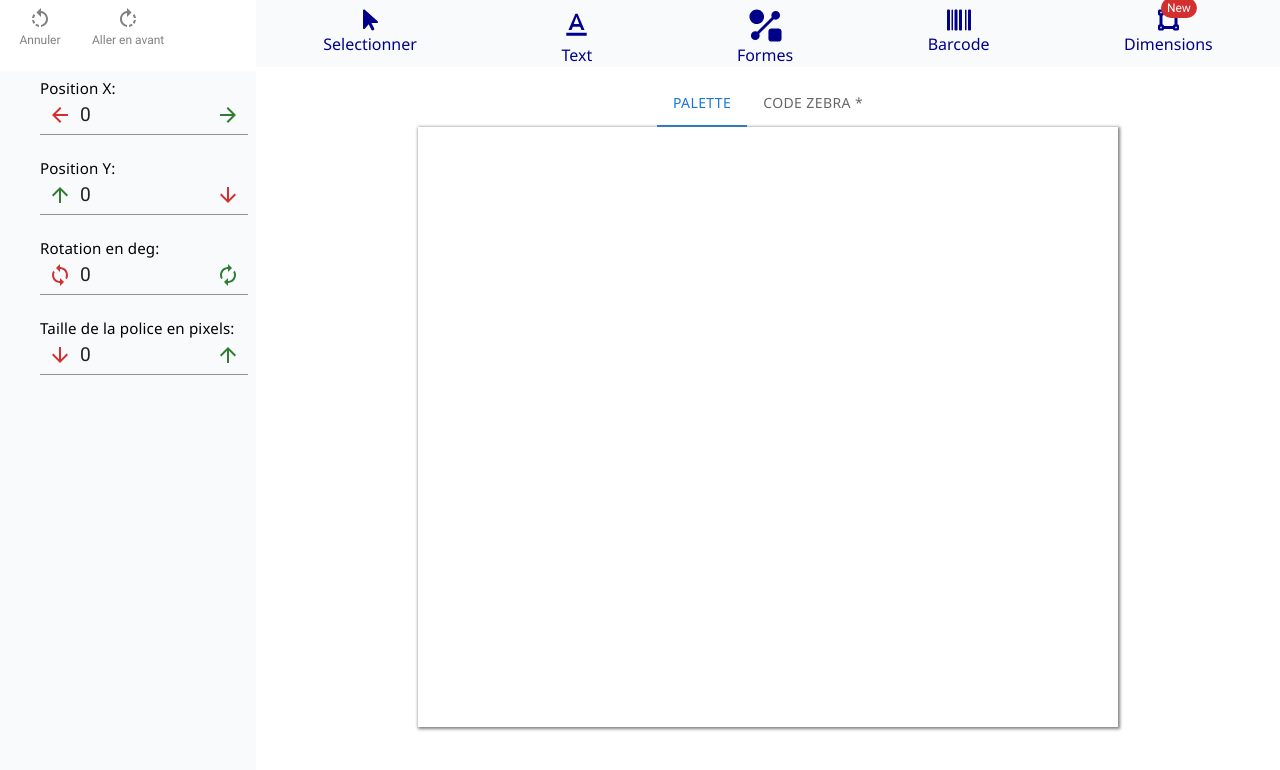
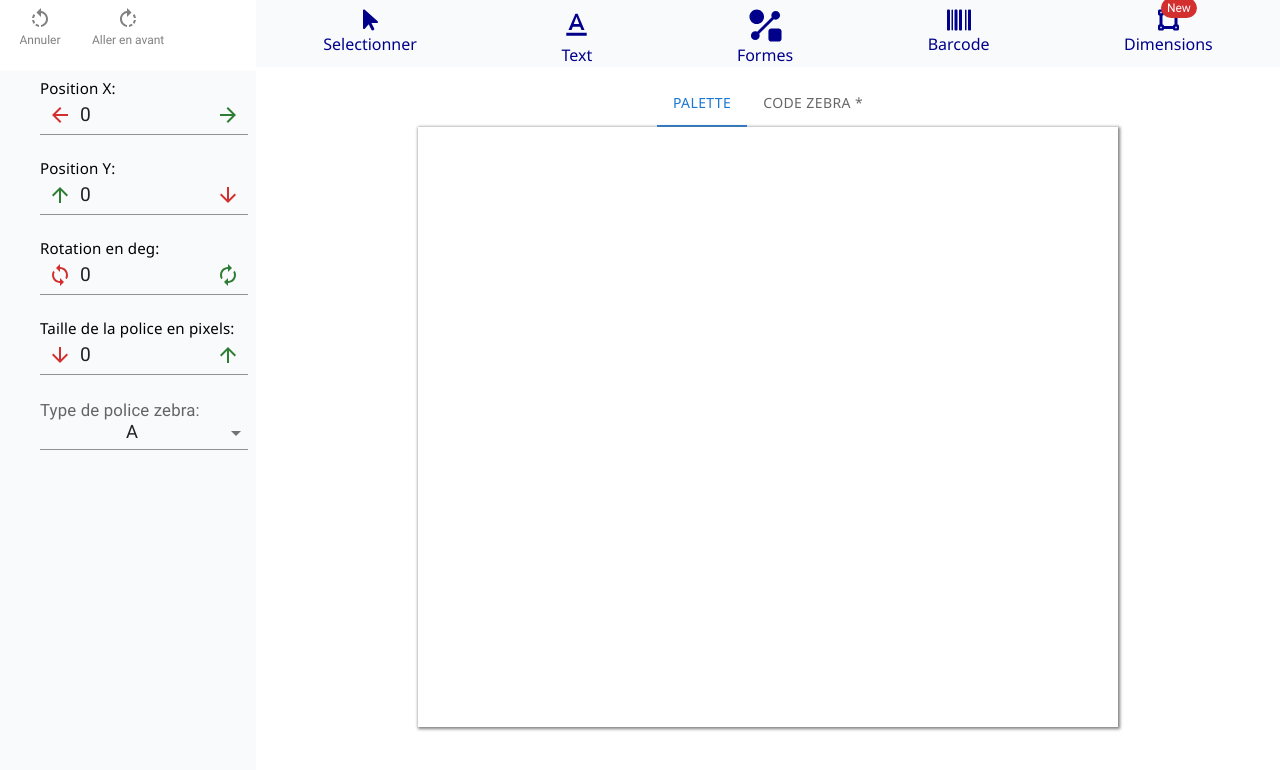
Before and after one commit to mmedtal/etiquette-de-palette-1, a React (Create React App) app: page / in a window 1280 px wide. Shown: the top 770 px of the page. Built offline with nearby package versions, Linux system fonts and the light colour scheme.

Commit message:
added font chooser to textControls and zebraFonts.js file having the dimensions (width and height) of zebra fonts in dots

```diff
--- a/src/components/helpers/InsertedInput.jsx
+++ b/src/components/helpers/InsertedInput.jsx
@@ -359,7 +359,7 @@ export default function InsertedInput(props){
                 ref={myInputRef}
                 onChange={handleChange}
                 autoFocus={true}
-                style={{width: `${inputWidth}px`,position: "absolute",backgroundColor:"transparent",
+                style={{width: `${inputWidth+inputWidth/3}px`,position: "absolute",backgroundColor:"transparent",
                         left:leftPosition,top:topPosition,
                         border:"1px solid black",
                         outline:"none",
--- a/src/components/helpers/ModifyPropertiesInput.jsx
+++ b/src/components/helpers/ModifyPropertiesInput.jsx
@@ -92,7 +92,10 @@ export default function ModifyPropertiesInput(props){
                 style:{fontSize:"140%",fontFamily:"Segoe UI",color:"black"}
             }}
             InputProps={{
-                endAdornment:<IconButton onClick={incrementInputValue} disabled={props.disabled}>
+                endAdornment:<IconButton onClick={incrementInputValue} disabled={props.disabled}
+                    // style={{color:props.disabled?"grey":"blue"}}
+                    //color={"info"
+                >
                     {/* <ArrowDownward color="error"/> */}
                     {props.rightIcon}
                 </IconButton>,
--- /dev/null
+++ b/src/components/helpers/ZebraFontChooser.jsx
@@ -0,0 +1,27 @@
+import { FormControl, InputLabel, MenuItem, Select } from "@mui/material";
+import { useDispatch } from "react-redux";
+export default function ZebraFontChooser(props){
+
+    const dispatch = useDispatch()
+    function handleChoosedZebraFont(e){
+        //console.log(e.target.value)
+        dispatch({type:"SET_ZEBRA_FONT",payload:e.target.value})
+    }
+
+    return(
+        <FormControl fullWidth variant="standard" size="medium"  >
+             <InputLabel  style={{ fontSize: '1.4rem' }}>Type de police zebra:</InputLabel>
+             <Select defaultValue={"A"} sx={{fontSize:"115%",height:"110%",textAlign:"center"}}
+             onChange={handleChoosedZebraFont}
+             >
+                {props.zebraFonts.map((zebraFont,index)=>{
+                    return<MenuItem value={zebraFont} key={index} >
+                        {zebraFont}
+                    </MenuItem>
+                })}
+
+             </Select>
+        </FormControl>
+    )
+
+}
--- /dev/null
+++ b/src/components/helpers/zebraFonts.js
@@ -0,0 +1,27 @@
+export const zebraFonts = {
+        "A":{heightInDots:9,widthInDots:5},
+        "B":{heightInDots:11,widthInDots:17},
+        "C":{heightInDots:18,widthInDots:10},
+        "D":{heightInDots:18,widthInDots:10},
+        "E":{heightInDots:21,widthInDots:10},
+        "F":{heightInDots:26,widthInDots:13},
+        "G":{heightInDots:60,widthInDots:40},
+        "H":{heightInDots:17,widthInDots:11},
+        "G":{heightInDots:24,widthInDots:24},
+        "0":{heightInDots:15,widthInDots:12},
+}
+
+
+/*
+"6":{
+    "A":{height:1.5,width:0.99},
+    "B":{height:1.82,width:1.5},
+    "C":{height:2.99,width:2.0},
+    "D":{height:2.99,width:2.0},
+    "E":{height:3.5,width:2.16},
+    "F":{height:4.32,width:2.67},
+    "G":{height:10.0,width:8.0},
+    "H":{height:2.81,width:2.48},
+    "G":{height:3.98,width:3.98},
+}
+*/
--- a/src/components/interface/leftAside/PaletteControls.jsx
+++ b/src/components/interface/leftAside/PaletteControls.jsx
@@ -99,14 +99,22 @@ export default function PaletteControls(props){
     return(
         <>
             <div className="flex">
-                <ModifyPropertiesInput label="Résolution imprimante:"
+                <ModifyPropertiesInput label="Résolution impr. en:" disabled={true}
                     inputValueAlign="left"
                     valueFromReduxStore={parseInt(printerResolution)}
                     onClickDispatchToLeftAsideControllersReducer="AFFECTER_PALETTE_RESOLUTION"
                     //step={printerResolution[printerResolution.length-1]=="m"?0.1:1}
                     step={1}
-                    leftIcon={<UnfoldLess color="error"     />}
-                    rightIcon={<UnfoldMore color="success"  />}
+                    leftIcon={<UnfoldLess
+                        //color="error"
+                        color="inherit"
+                    />}
+                    rightIcon={<UnfoldMore
+                        color="inherit"
+
+                        //color="success"
+
+                        />}
                     />
                 <Select defaultValue={"dpi"} variant="standard" className="ml-1">
                     <MenuItem value={"dpmm"}onClick={getPrinterResolutionInDpmm} >dpmm</MenuItem>
--- a/src/components/interface/leftAside/TextControls.jsx
+++ b/src/components/interface/leftAside/TextControls.jsx
@@ -2,6 +2,7 @@ import { ArrowDownward, ArrowUpward, Autorenew, Loop } from "@mui/icons-material
 import ModifyPropertiesInput from "../../helpers/ModifyPropertiesInput";
 import { useEffect, useState } from "react";
 import { useSelector } from "react-redux";
+import ZebraFontChooser from "../../helpers/ZebraFontChooser";
 
 export default function TextControls(props){
 
@@ -66,7 +67,9 @@ export default function TextControls(props){
                 /> */}
 
 
-
+            <ZebraFontChooser
+                zebraFonts={["A","B","C"]}
+            />
 
         </>
     )
--- a/src/redux/leftAsideControllersReducer.js
+++ b/src/redux/leftAsideControllersReducer.js
@@ -14,7 +14,8 @@ let myControllersState={
     isLeftAsideClicked:false,
     tailleDePolice:0,
     niveauDeGras:300,
-    screenResolutionInPpi:144
+    screenResolutionInPpi:144,
+    choosedZebraFont:"A"
 }
 
 /*
@@ -102,6 +103,9 @@ export function leftAsideControllersReducer(state=myControllersState,action){
                 //console.log("resolution ecran touched")
                 return {...state, screenResolutionInPpi:parseInt(action.payload)}
 
+            case "SET_ZEBRA_FONT":
+                //console.log("choosed zebra font : ",action.payload)
+                return {...state, choosedZebraFont:action.payload}
 
             default:
                 return state
```
